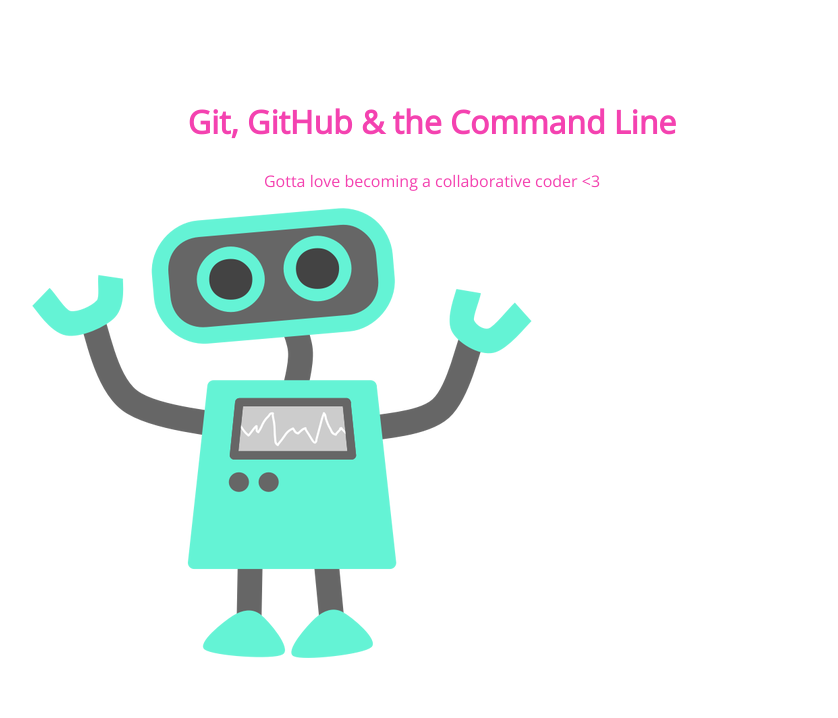
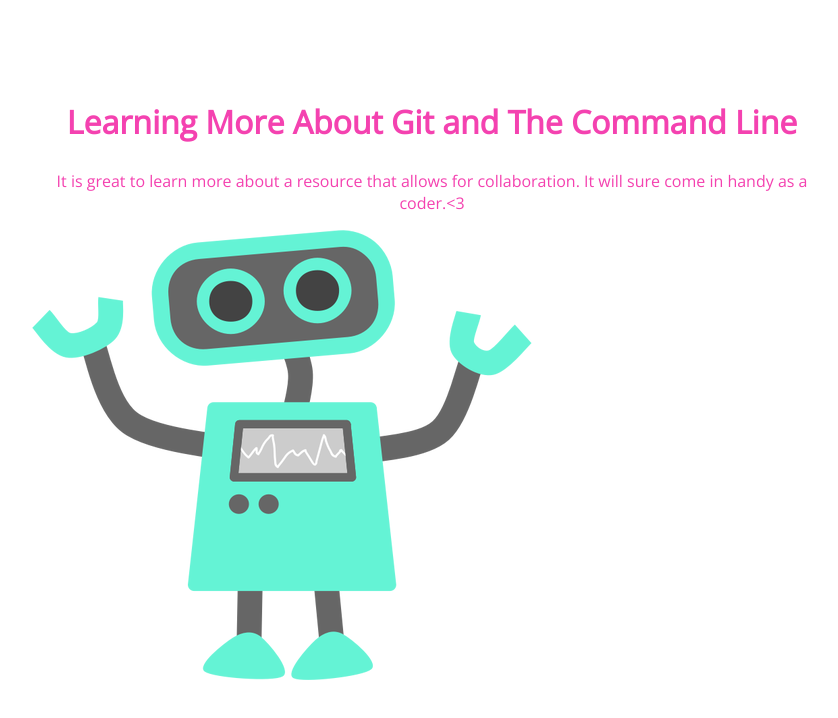
Before and after one commit to JacqulynL/105-project, a plain HTML site: page index.html in a window 1280 px wide. Shown: the whole page, without its empty margins (208-1046 px from the left). Drawn offline with nearby package versions, Linux system fonts and the light colour scheme.

Commit message:
Changes to Text

```diff
--- a/index.html
+++ b/index.html
@@ -8,8 +8,8 @@
 </head>
 <body>
 	<section>
-		<h1>Git, GitHub & the Command Line</h1>
-		<p>Gotta love becoming a collaborative coder <3</p>
+		<h1>Learning More About Git and The Command Line</h1>
+		<p>It is great to learn more about a resource that allows for collaboration. It will sure come in handy as a coder.<3</p>
 		<img src="img/happy-blue-robot.png">
 	</section>
 </body>
```
